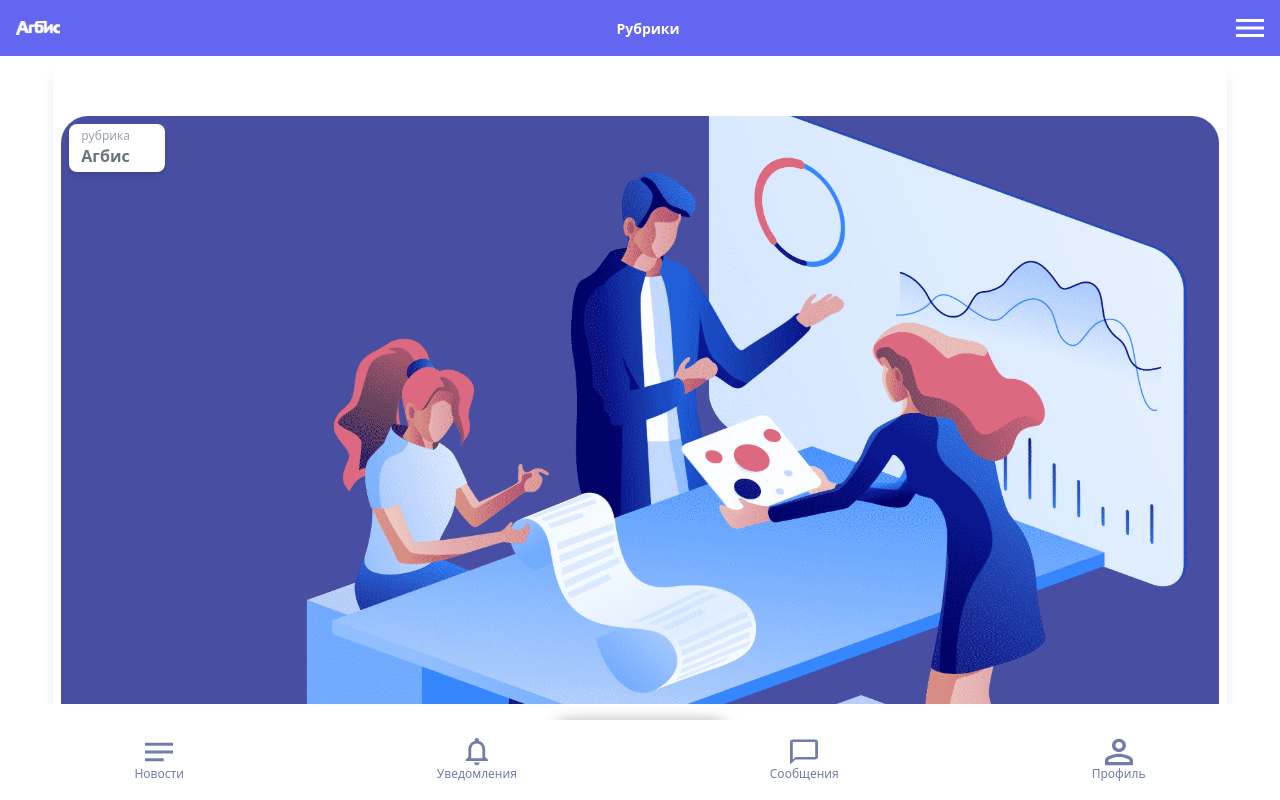
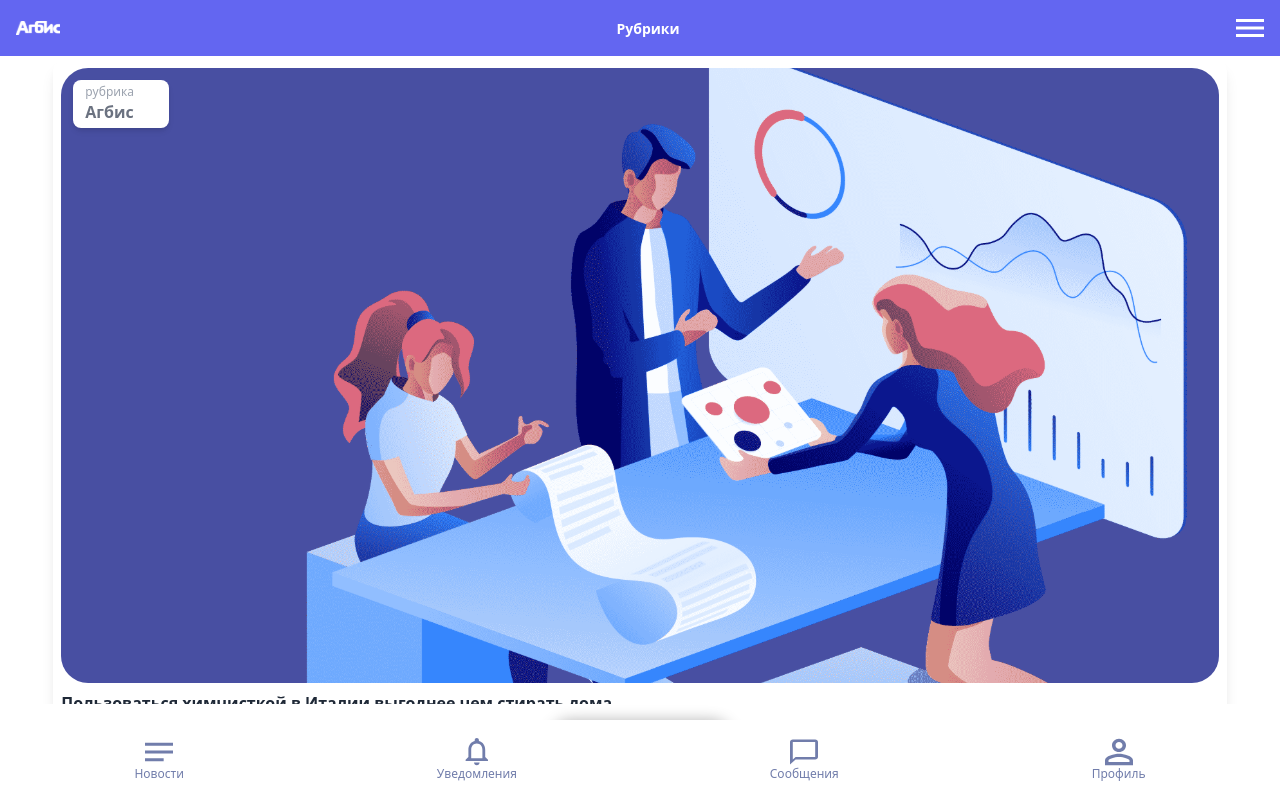
Before and after one commit to ArtyomBagautdinov/agbis-test, a Vue app: page /posts in a window 1280 px wide. Shown: the top 800 px of the page. Built offline with nearby package versions, Linux system fonts and the light colour scheme.

Commit message:
правка в позиционирование рубрик

```diff
--- a/src/components/PostCard.vue
+++ b/src/components/PostCard.vue
@@ -1,6 +1,6 @@
 <template>
-  <div @click="goToPostPage(postData.id)" class="flex flex-col w-11/12 bg-white shadow-lg rounded-xl mt-1 mb-2 px-2 py-2 cursor-pointer">
-      <div class="relative w-24 top-14 left-2 bg-white shadow-md rounded-lg pl-3 pr-5 py-1 flex flex-col justify-center">
+  <div @click="goToPostPage(postData.id)" class="relative flex flex-col w-11/12 bg-white shadow-lg rounded-xl mt-1 mb-2 px-2 py-2 cursor-pointer">
+      <div class="absolute w-24 top-5 left-5 bg-white shadow-md rounded-lg pl-3 pr-5 py-1 flex flex-col justify-center">
           <span class="font-normal text-gray-400 text-xs">рубрика</span>
            <span class="font-bold text-gray-500 text-md">{{postData.heading}}</span>
       </div>
```
